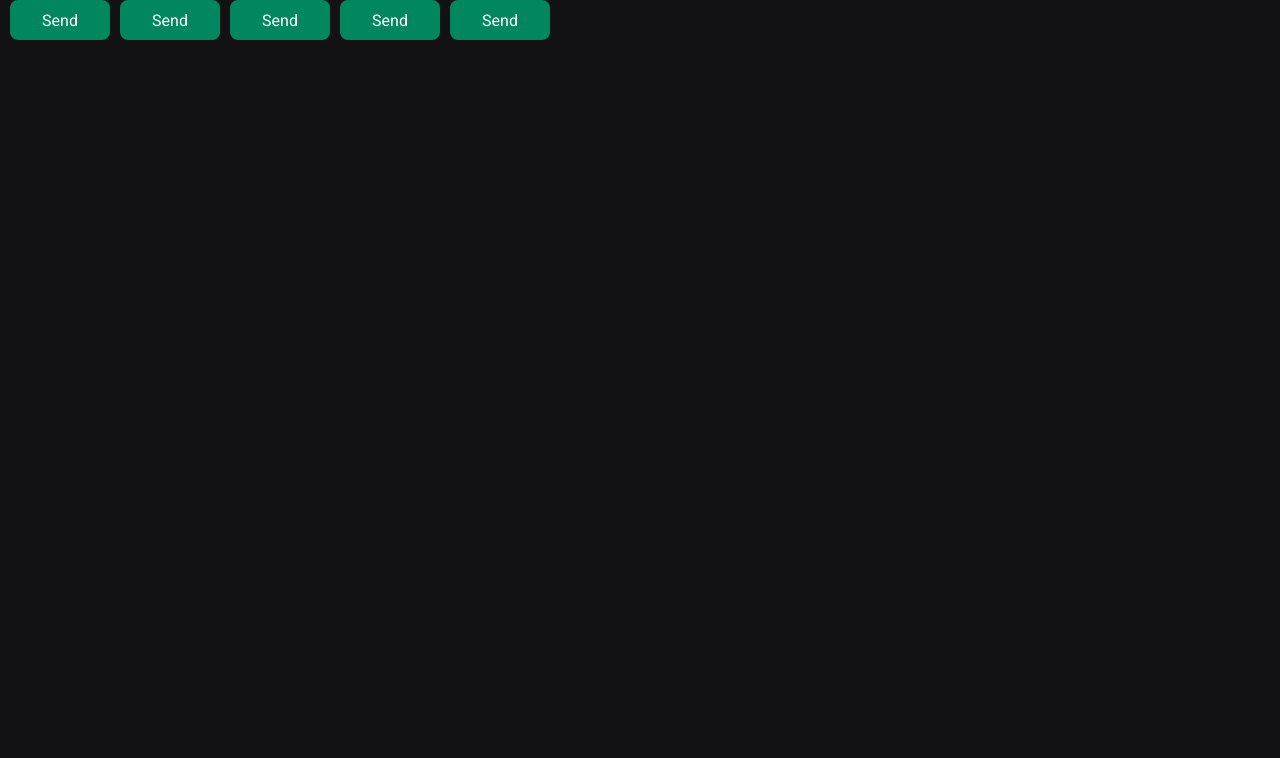
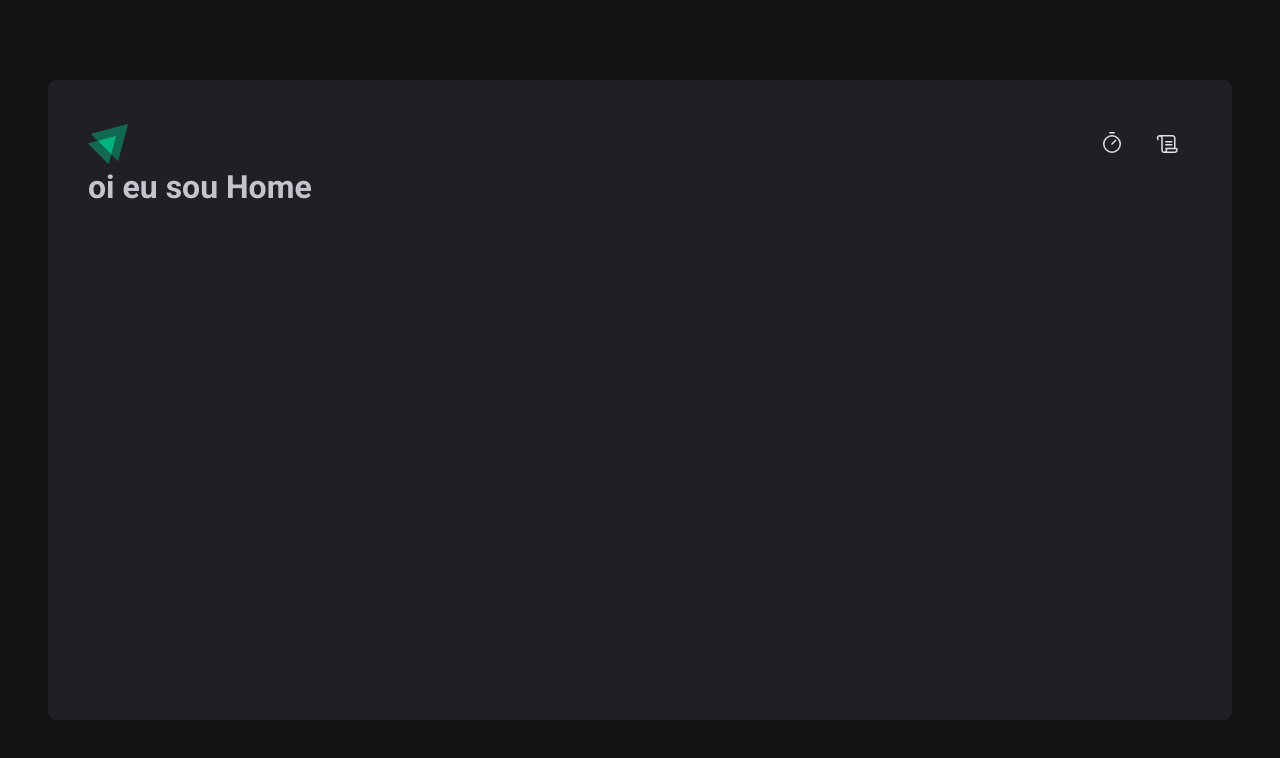
Before and after one commit to vih0/igniteTimer, a React (Vite) app: page / in a window 1280 px wide. Shown: the top 758 px of the page. Built offline with nearby package versions, Linux system fonts and the light colour scheme.

Commit message:
create theme and header component

```diff
--- a/package.json
+++ b/package.json
@@ -7,12 +7,14 @@
     "dev": "vite",
     "build": "tsc && vite build",
     "preview": "vite preview",
-    "lint":"eslint src --ext .ts,.tsx"
+    "lint": "eslint src --ext .ts,.tsx"
   },
   "dependencies": {
     "@types/styled-components": "^5.1.26",
+    "phosphor-react": "^1.4.1",
     "react": "^18.2.0",
     "react-dom": "^18.2.0",
+    "react-router-dom": "^6.8.0",
     "styled-components": "^5.3.6"
   },
   "devDependencies": {
--- a/src/App.tsx
+++ b/src/App.tsx
@@ -1,17 +1,17 @@
-import { Button } from './components/Button'
 import { ThemeProvider } from 'styled-components'
+import { BrowserRouter } from 'react-router-dom'
 import { defaultTheme } from './styles/themes/default'
 import { GlobalStyle } from './styles/global'
+import { Router } from './Router'
+
 export function App() {
   return (
     <div className="App">
       <ThemeProvider theme={defaultTheme}>
-        <Button />
-        <Button variant="secondary" />
-        <Button variant="primary" />
-        <Button variant="success" />
-        <Button variant="danger" />
-        <GlobalStyle />
+        <BrowserRouter>
+          <Router />
+          <GlobalStyle />
+        </BrowserRouter>
       </ThemeProvider>
     </div>
   )
--- /dev/null
+++ b/src/Router.tsx
@@ -0,0 +1,15 @@
+import { Routes, Route } from 'react-router-dom'
+import { DefaultLayout } from './layouts/DefaultLayout'
+import { History } from './pages/History'
+import { Home } from './pages/Home'
+
+export function Router() {
+  return (
+    <Routes>
+      <Route path="/" element={<DefaultLayout />}>
+        <Route path="/" element={<Home />} />
+        <Route path="/history" element={<History />} />
+      </Route>
+    </Routes>
+  )
+}
--- a/src/components/Button.styles.ts
+++ /dev/null
@@ -1,23 +0,0 @@
-import styled from 'styled-components'
-export type ButtonVariant = 'primary' | 'secondary' | 'danger' | 'success'
-interface ButtonContainerProps {
-  variant: ButtonVariant
-}
-
-const buttonVariants = {
-  primary: 'purple',
-  secondary: 'yellow',
-  danger: 'red',
-  success: 'green',
-}
-
-export const ButtonContainer = styled.button<ButtonContainerProps>`
-  width: 100px;
-  height: 40px;
-  margin-left: 10px;
-  border: 0;
-  border-radius: 8px;
-  color: white;
-  background-color: ${(props) => props.theme['green-500']};
-  /* ${(props) => `background-color:${buttonVariants[props.variant]}`} */
-`
--- a/src/components/Button.tsx
+++ /dev/null
@@ -1,8 +0,0 @@
-import styles from './Button.module.css'
-import { ButtonContainer, Buttonvariant } from './Button.styles'
-interface ButtonProps {
-  variant?: ButtonVariant
-}
-export function Button({ variant = 'primary' }: ButtonProps) {
-  return <ButtonContainer variant={variant}>Send</ButtonContainer>
-}
--- /dev/null
+++ b/src/components/Header/index.tsx
@@ -0,0 +1,18 @@
+import { HeaderContainer } from './style'
+import Logo from '../../assets/Logo.svg'
+import { Scroll, Timer } from 'phosphor-react'
+export function Header() {
+  return (
+    <HeaderContainer>
+      <img src={Logo} alt="" />
+      <nav>
+        <a href="">
+          <Timer size={24} />
+        </a>
+        <a href="">
+          <Scroll size={24} />
+        </a>
+      </nav>
+    </HeaderContainer>
+  )
+}
--- /dev/null
+++ b/src/components/Header/style.ts
@@ -0,0 +1,22 @@
+import styled from 'styled-components'
+
+export const HeaderContainer = styled.header`
+  display: flex;
+  align-items: center;
+  justify-content: space-between;
+
+  nav {
+    display: flex;
+    gap: 0.5rem;
+    a {
+      width: 3rem;
+      height: 3rem;
+      display: flex;
+      justify-content: center;
+      align-items: center;
+      color: ${(props) => props.theme['gray-100']};
+      border-top: 3px solid transparent;
+      border-bottom: 3px solid transparent;
+    }
+  }
+`
--- /dev/null
+++ b/src/layouts/DefaultLayout/index.tsx
@@ -0,0 +1,12 @@
+import { Outlet } from 'react-router-dom'
+import { Header } from '../../components/Header'
+import { LayoutContainer } from './styles'
+
+export function DefaultLayout() {
+  return (
+    <LayoutContainer>
+      <Header />
+      <Outlet />
+    </LayoutContainer>
+  )
+}
--- /dev/null
+++ b/src/layouts/DefaultLayout/styles.ts
@@ -0,0 +1,12 @@
+import styled from 'styled-components'
+
+export const LayoutContainer = styled.div`
+  max-width: 74rem;
+  height: calc(100vh - 10rem);
+  margin: 5rem auto;
+  padding: 2.5rem;
+  background-color: ${(props) => props.theme['gray-800']};
+  border-radius: 8px;
+  display: flex;
+  flex-direction: column;
+`
--- /dev/null
+++ b/src/pages/History.tsx
@@ -0,0 +1,3 @@
+export function History() {
+  return <h1>oi eu sou historico</h1>
+}
--- /dev/null
+++ b/src/pages/Home.tsx
@@ -0,0 +1,3 @@
+export function Home() {
+  return <h1>oi eu sou Home</h1>
+}
```
Also changed, not shown: src/assets/Logo.svg (added), 1 other file (tests, documents, lock files or other folders).
